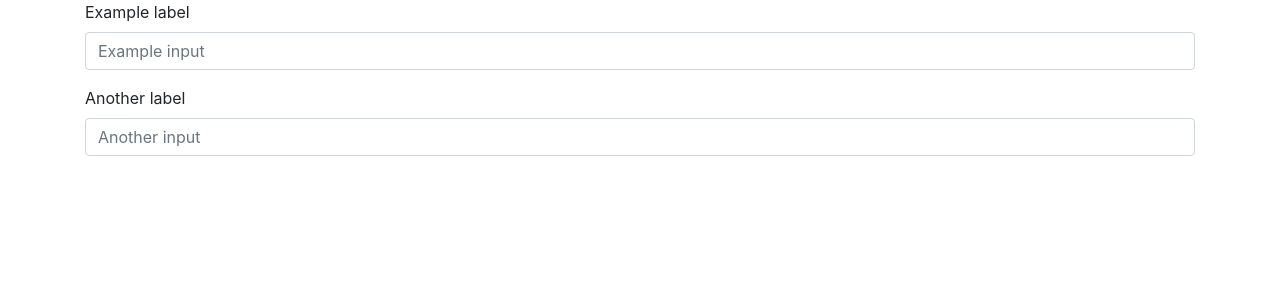
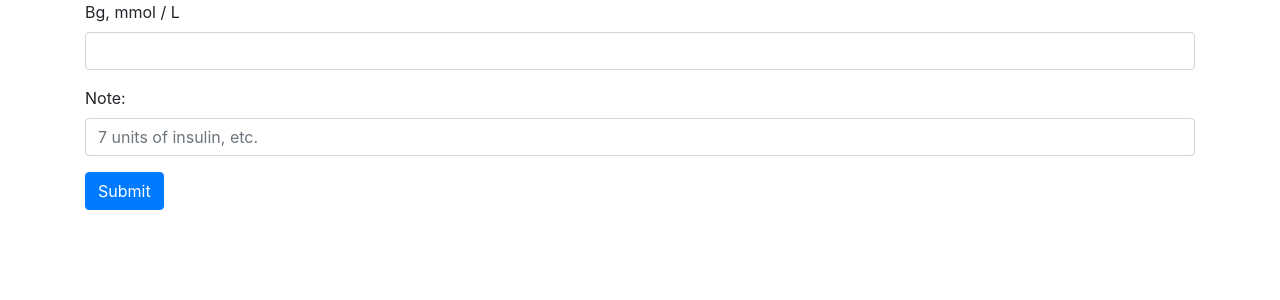
Before and after one commit to talor-hammond/diabetter, a React (Create React App) app: page / in a window 1280 px wide. Shown: the top 300 px of the page. Built offline with nearby package versions, Linux system fonts and the light colour scheme.

Commit message:
complete markup for form

```diff
--- a/src/App.js
+++ b/src/App.js
@@ -10,7 +10,7 @@ class App extends Component {
         <ReadingForm />
       </div>
     );
-  }
-}
+  };
+};
 
 export default App;
--- a/src/ReadingForm.jsx
+++ b/src/ReadingForm.jsx
@@ -12,14 +12,19 @@ class ReadingForm extends Component {
     render() {
         return (
             <form>
-                <div class="form-group">
-                    <label for="formGroupExampleInput">Example label</label>
-                    <input type="text" class="form-control" id="formGroupExampleInput" placeholder="Example input" />
-                </div>
-                <div class="form-group">
-                    <label for="formGroupExampleInput2">Another label</label>
-                    <input type="text" class="form-control" id="formGroupExampleInput2" placeholder="Another input" />
-                </div>
+                <fieldset>
+                    <div class="form-group">
+                        <label for="bloodGlucose">Bg, mmol / L</label>
+                        <input type="number" class="form-control" id="bloodGlucose" />
+                    </div>
+                    <div class="form-group">
+                        <label for="note">Note:</label>
+                        <input type="text" class="form-control" id="note" placeholder="7 units of insulin, etc." />
+                    </div>
+
+                    <button type="submit" class="btn btn-primary">Submit</button>
+
+                </fieldset>
             </form>
         );
     };
```
